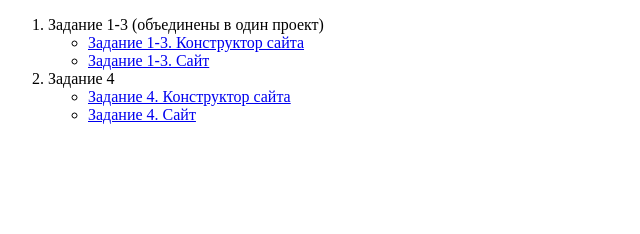
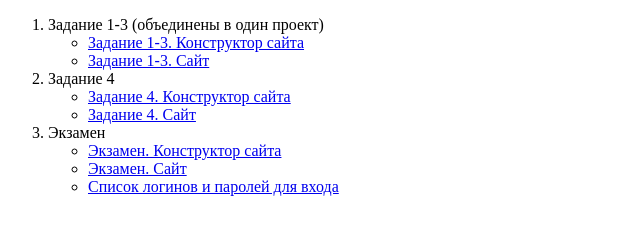
Before and after one commit to Marat1988/ReactAngular, a plain HTML site: page HomeWork7/index.html in a window 1280 px wide. Shown: the whole page, without its empty margins (0-640 px from the left). Drawn offline with Linux system fonts and the light colour scheme.

Commit message:
Update index.html

```diff
--- a/HomeWork7/index.html
+++ b/HomeWork7/index.html
@@ -18,6 +18,13 @@
              <li><a href="https://d4kss9.csb.app/" target="_blank">Задание 4. Сайт</a></li>
          </ul>
      </li>
+     <li>Экзамен
+        <ul>
+            <li><a href="https://codesandbox.io/s/exam2-mj73w3" target="_blank">Экзамен. Конструктор сайта</a></li>
+            <li><a href="https://mj73w3.csb.app/" target="_blank">Экзамен. Сайт</a></li>
+            <li><a href="https://my-json-server.typicode.com/Marat1988/MyJSONServer/users/" target="_blank">Список логинов и паролей для входа</a></li>
+        </ul>
+    </li>
  </ol>
 </body>
 </html>
```
